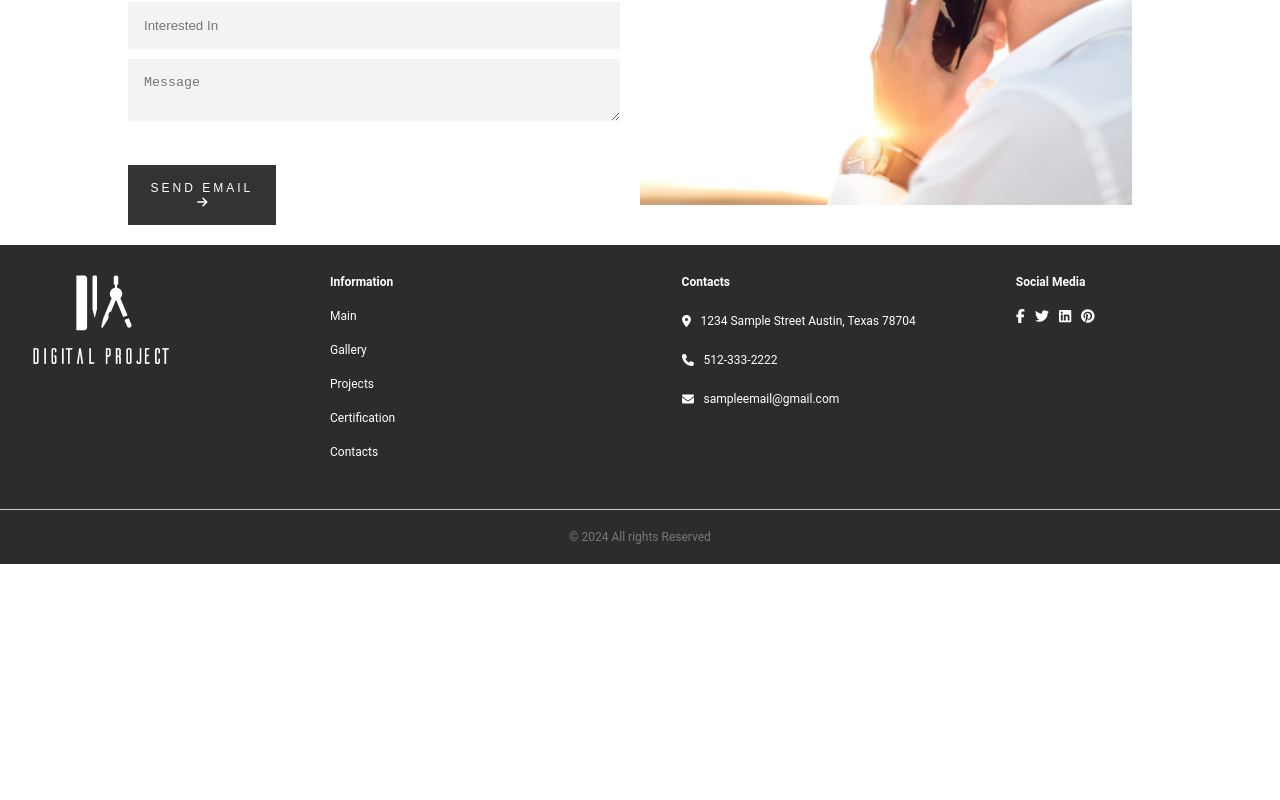
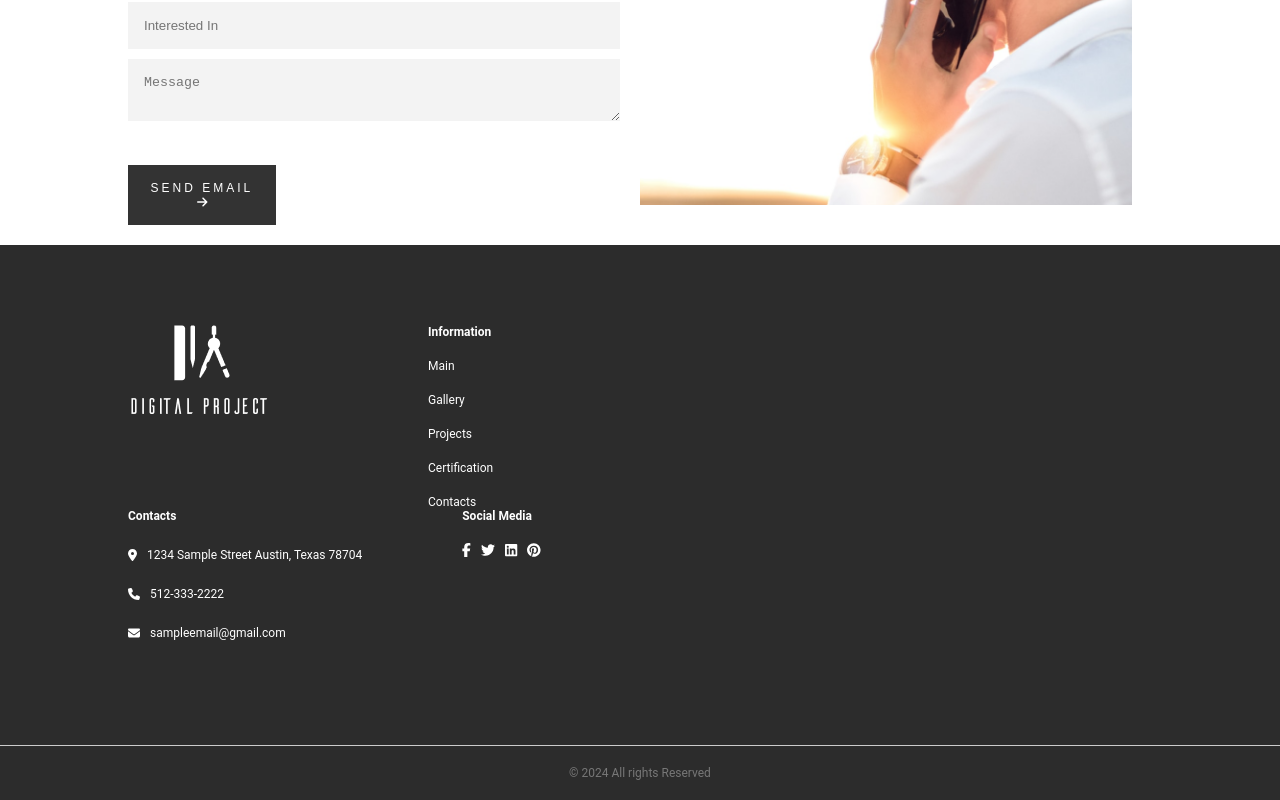
Before and after one commit to Bameejay/digital-project-landingpage, a React (Vite) app: page / in a window 1280 px wide. Shown: the part 2621-3421 px from the top of the page. Before the commit the page ends 3185 px from the top, so only its background shows below. Built offline with nearby package versions, Linux system fonts and the light colour scheme.

Commit message:
footer styling

```diff
--- a/src/pages/footer/footer.css
+++ b/src/pages/footer/footer.css
@@ -6,8 +6,8 @@
     display: flex;
     flex-wrap: wrap;
     justify-content: space-between;
-    padding: 30px;
-    /* padding: 80px 10%; */
+    /* padding: 30px; */
+    padding: 80px 10%;
     /* Adjust background color as needed */
 }
 
```
